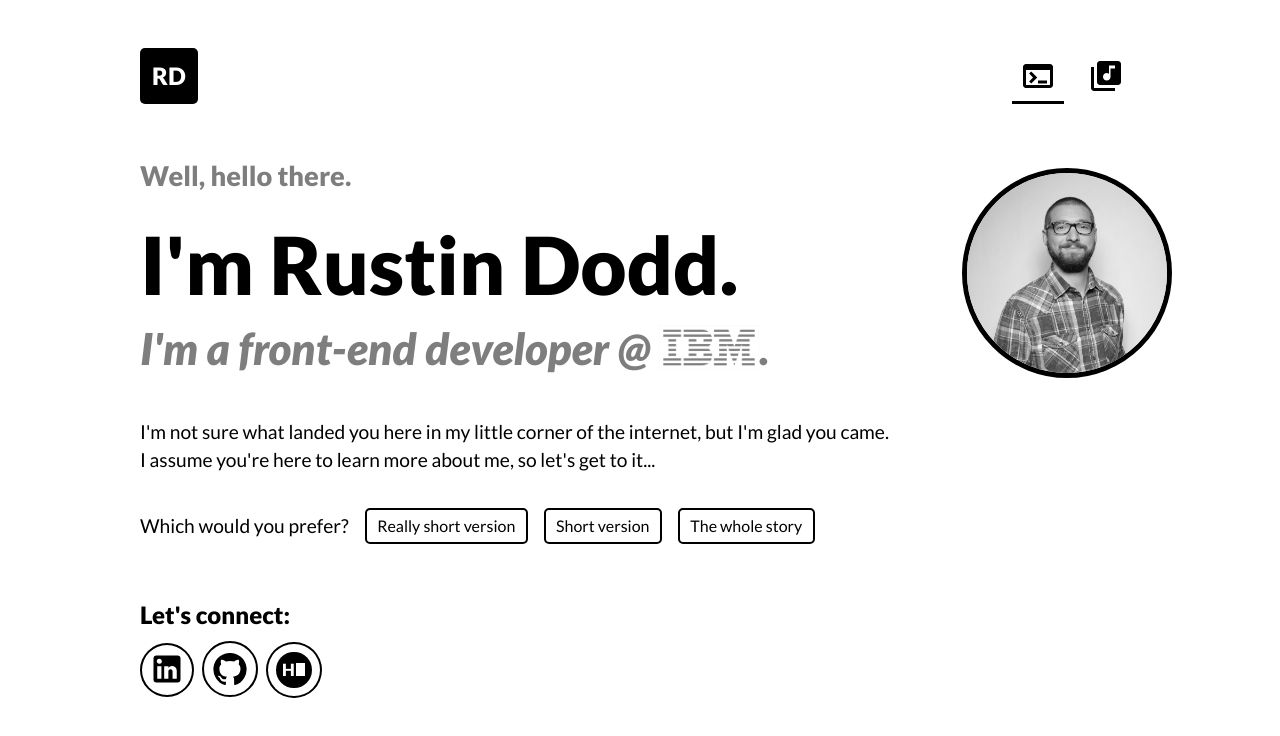
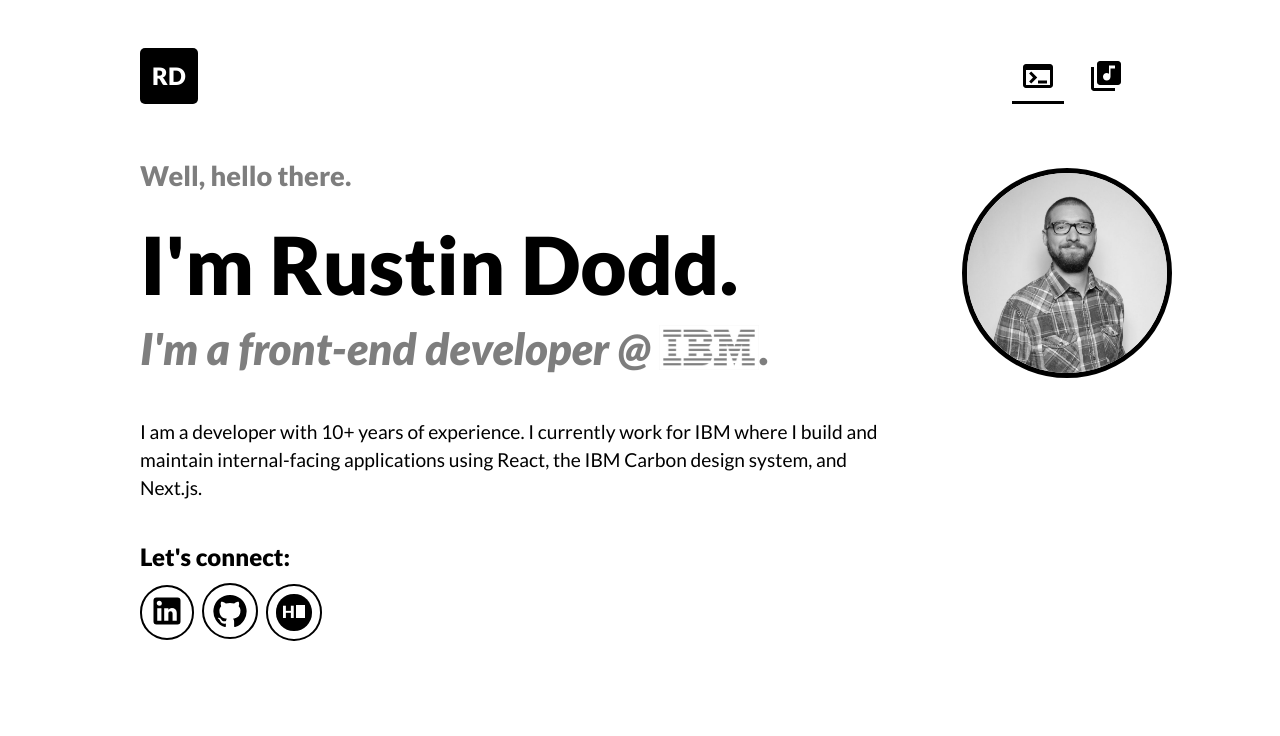
Before and after one commit to rudodd/rustindodd, a Next.js app: page / in a window 1280 px wide. Shown: the top 736 px of the page. Built offline with nearby package versions, Linux system fonts and the light colour scheme.

Commit message:
simplified home page content and npm audit fix

```diff
--- a/components/Content.js
+++ b/components/Content.js
@@ -1,5 +1,5 @@
 // Import library functionality
-import React, { useState, useEffect } from 'react';
+import React, { useEffect } from 'react';
 
 // Import components
 import Icon from '@mui/material/Icon';
@@ -11,7 +11,6 @@ import GitHubIcon from '@mui/icons-material/GitHub';
 export default function Content(props) {
 
   const { showContent, selectedContent } = props;
-  const [storyLength, setStoryLength] = useState(null);
 
   // Preload artist images on first render
   useEffect(() => {
@@ -27,32 +26,7 @@ export default function Content(props) {
       {selectedContent == 'code' ? (
         <>
           <h3>I'm a front-end developer @ {<Link href="https://www.ibm.com"><NextImage src="/img/ibm.jpg" width="100" height="45" alt="IBM" priority /></Link>}.</h3>
-          <p>I'm not sure what landed you here in my little corner of the internet, but I'm glad you came.  I assume you're here to learn more about me, so let's get to it...</p>
-          <div className="length-selector">
-            <p>Which would you prefer?</p>
-            <button onClick={() => setStoryLength('x-short')} className={storyLength == 'x-short' ? 'selected' : null}>Really short version</button>
-            <button onClick={() => setStoryLength('short')} className={storyLength == 'short' ? 'selected' : null}>Short version</button>
-            <button onClick={() => setStoryLength('long')} className={storyLength == 'long' ? 'selected' : null}>The whole story</button>
-          </div>
-          {storyLength != null &&
-            <>
-              {storyLength == 'long' ? (
-                <>
-                  <p>Like most developers here in Austin, I moved here ~15 years ago to start my music career. Luckily, I've been able to support my music habit by designing and building websites for damn near the whole time, though it didn't always pay so well.</p>
-                  <p>I started my "real" career designing websites at a local IT Services company because, back in the day, people hired their IT company to build their website. I eventually grew tired of how other people coded my designs (designers can be picky) and learned how to code them myself.</p>
-                  <p>Working at small companies means I wore a lot of hats. I found myself taking on marketing and minor management responsibilities in addition to my design and development roles, and that's what really changed everything. I hated it. I hated marketing, I got burned out on design, and realized I just wanted to code.</p>
-                  <p>Some time around 8 years ago, I decided to focus on becoming a full-time developer, only a developer, and a damn good developer. Not sure that I'm a damn good developer yet, but I'm good. I currently work for IBM on a team called Z DevOps Innovation Lab (I know, a mouthful) building internal applications using React and Next.js.</p>
-                </>
-              ) : storyLength == 'short' ? (
-                <>
-                  <p>I started my career designing and building websites at a local IT Services company, which was the first step in my journey into front-end development. I spent nearly a decade working in small companies that required me to wear various hats that limited the time I spent doing development, and candidly, it took me too long to realize that I hated it.</p>
-                  <p>Some time around 8 years ago, I decided to focus solely on being a developer. I currently work for IBM on a team called Z DevOps Innovation Lab (I know, a mouthful) building internal applications using React and Next.js.</p>
-                </>
-              ) : (
-                <p>I am a developer with 10+ years of experience.  I currently work for IBM building internal applications using React and Next.js.</p>
-              )}
-            </>
-          }
+          <p>I am a developer with 10+ years of experience.  I currently work for IBM where I build and maintain internal-facing applications using React, the IBM Carbon design system, and Next.js.</p>
           <h4>Let's connect:</h4>
           <div className="connect-buttons">
             <Link href="https://www.linkedin.com/in/rustindodd/" className="connect-link linkedin" >
--- a/package.json
+++ b/package.json
@@ -13,7 +13,7 @@
     "@emotion/styled": "^11.11.0",
     "@mui/icons-material": "^5.14.1",
     "@mui/material": "^5.14.2",
-    "next": "13.4.12",
+    "next": "^13.5.6",
     "react": "18.2.0",
     "react-dom": "18.2.0",
     "sass": "^1.64.1"
```
Also changed, not shown: 1 other file (tests, documents, lock files or other folders).
